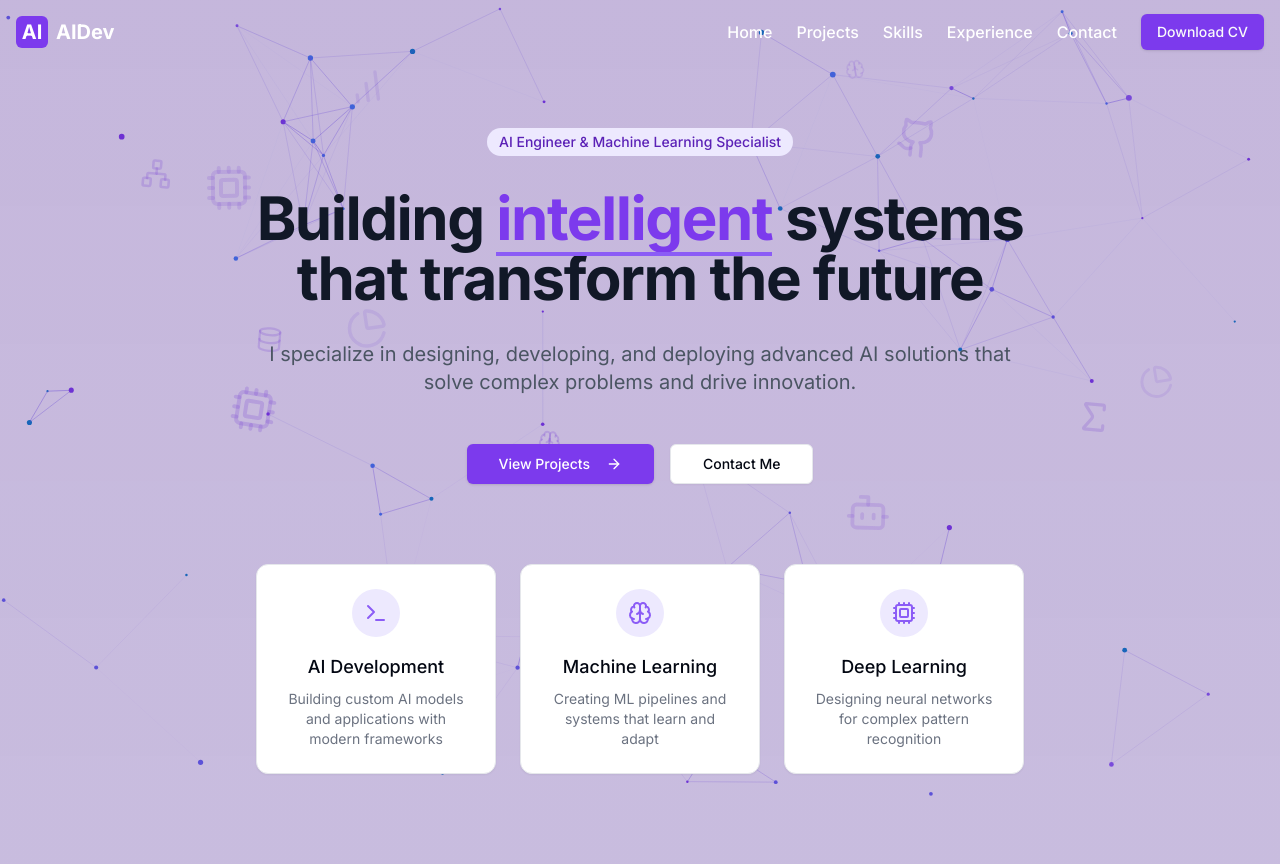
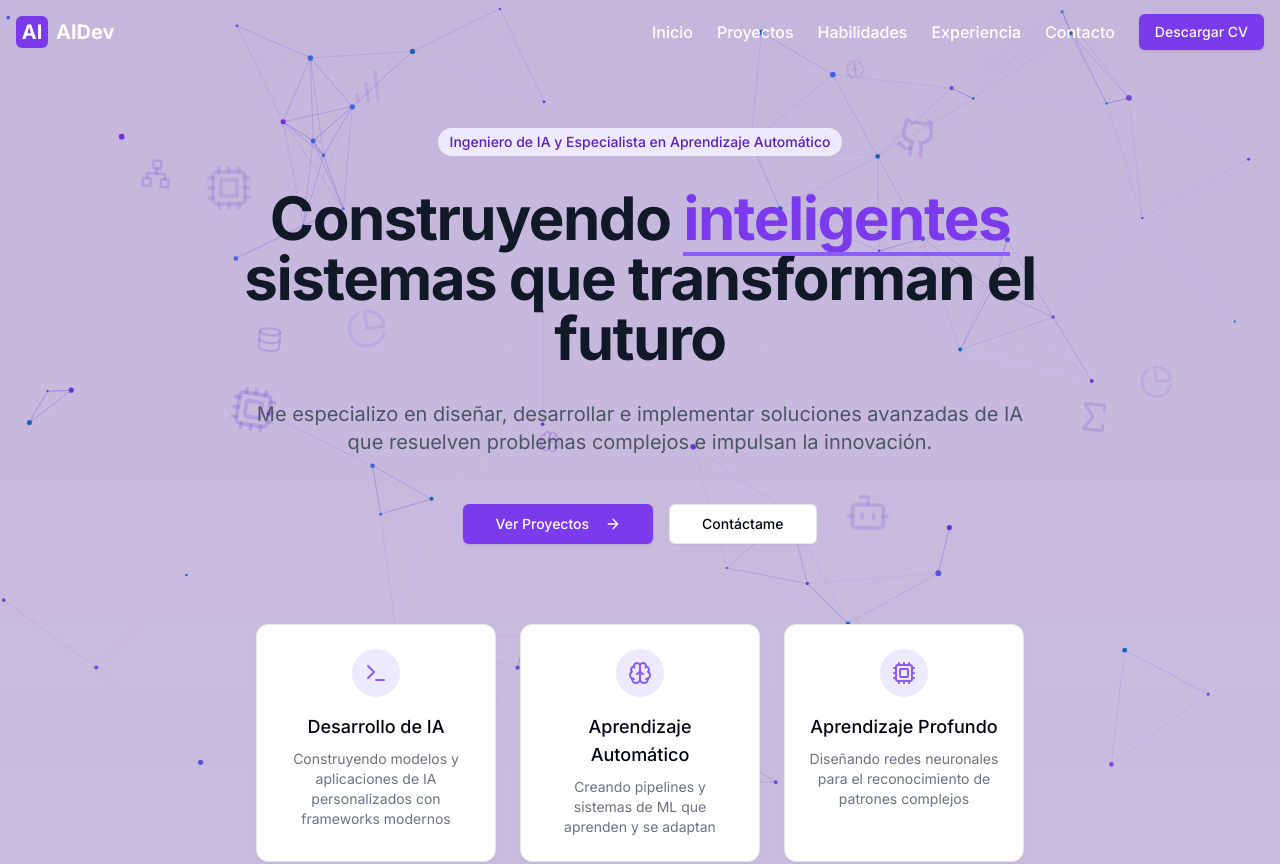
Before and after one commit to claudxfiles/cv, a Next.js app in the folder ai-engineer-portfolio/: page / in a window 1280 px wide. Shown: the top 864 px of the page. Built offline with nearby package versions, Linux system fonts and the light colour scheme.

Commit message:
Fase 1: Configuración inicial del proyecto y fundamentos completa

```diff
--- a/ai-engineer-portfolio/src/components/sections/hero-section.tsx
+++ b/ai-engineer-portfolio/src/components/sections/hero-section.tsx
@@ -7,20 +7,20 @@ const featureItems = [
   {
     id: "ai-dev",
     icon: <Terminal className="h-6 w-6 text-violet-500" />,
-    title: "AI Development",
-    description: "Building custom AI models and applications with modern frameworks",
+    title: "Desarrollo de IA",
+    description: "Construyendo modelos y aplicaciones de IA personalizados con frameworks modernos",
   },
   {
     id: "ml",
     icon: <Brain className="h-6 w-6 text-violet-500" />,
-    title: "Machine Learning",
-    description: "Creating ML pipelines and systems that learn and adapt",
+    title: "Aprendizaje Automático",
+    description: "Creando pipelines y sistemas de ML que aprenden y se adaptan",
   },
   {
     id: "deep-learning",
     icon: <Cpu className="h-6 w-6 text-violet-500" />,
-    title: "Deep Learning",
-    description: "Designing neural networks for complex pattern recognition",
+    title: "Aprendizaje Profundo",
+    description: "Diseñando redes neuronales para el reconocimiento de patrones complejos",
   },
 ];
 
@@ -36,7 +36,7 @@ const HeroSection: React.FC = () => {
             className="space-y-2"
           >
             <span className="inline-block px-3 py-1 text-sm font-medium rounded-full bg-violet-100 text-violet-800 dark:bg-violet-900/30 dark:text-violet-300">
-              AI Engineer & Machine Learning Specialist
+              Ingeniero de IA y Especialista en Aprendizaje Automático
             </span>
           </motion.div>
 
@@ -46,10 +46,10 @@ const HeroSection: React.FC = () => {
             transition={{ duration: 0.6, delay: 0.1 }}
             className="text-4xl md:text-5xl lg:text-6xl font-bold tracking-tight text-gray-900 dark:text-white"
           >
-            Building{' '}
+            Construyendo{' '}
             <span className="inline-block relative">
               <span className="text-violet-600 dark:text-violet-400">
-                intelligent
+                inteligentes
               </span>
               <motion.span
                 className="absolute -bottom-2 left-0 w-full h-1 bg-violet-500 dark:bg-violet-400"
@@ -58,7 +58,7 @@ const HeroSection: React.FC = () => {
                 transition={{ duration: 0.8, delay: 0.6 }}
               />
             </span>{' '}
-            systems that transform the future
+            sistemas que transforman el futuro
           </motion.h1>
 
           <motion.p
@@ -67,8 +67,7 @@ const HeroSection: React.FC = () => {
             transition={{ duration: 0.7, delay: 0.2 }}
             className="text-lg md:text-xl text-gray-600 dark:text-gray-300 max-w-3xl mx-auto"
           >
-            I specialize in designing, developing, and deploying advanced AI solutions
-            that solve complex problems and drive innovation.
+            Me especializo en diseñar, desarrollar e implementar soluciones avanzadas de IA que resuelven problemas complejos e impulsan la innovación.
           </motion.p>
 
           <motion.div
@@ -78,10 +77,10 @@ const HeroSection: React.FC = () => {
             className="flex flex-col sm:flex-row gap-4 justify-center items-center pt-4"
           >
             <Button size="lg" className="bg-violet-600 hover:bg-violet-700 text-white">
-              View Projects <ArrowRight className="ml-2 h-4 w-4" />
+              Ver Proyectos <ArrowRight className="ml-2 h-4 w-4" />
             </Button>
             <Button size="lg" variant="outline">
-              Contact Me
+              Contáctame
             </Button>
           </motion.div>
         </div>
--- a/ai-engineer-portfolio/src/components/sections/navbar.tsx
+++ b/ai-engineer-portfolio/src/components/sections/navbar.tsx
@@ -6,11 +6,11 @@ import { Sheet, SheetContent, SheetTrigger } from '@/components/ui/sheet';
 import { Menu, X, Github, Linkedin, Twitter } from 'lucide-react';
 
 const navItems = [
-  { name: 'Home', href: '#home' },
-  { name: 'Projects', href: '#projects' },
-  { name: 'Skills', href: '#skills' },
-  { name: 'Experience', href: '#experience' },
-  { name: 'Contact', href: '#contact' },
+  { name: 'Inicio', href: '#home' },
+  { name: 'Proyectos', href: '#projects' },
+  { name: 'Habilidades', href: '#skills' },
+  { name: 'Experiencia', href: '#experience' },
+  { name: 'Contacto', href: '#contact' },
 ];
 
 const Navbar: React.FC = () => {
@@ -117,7 +117,7 @@ const Navbar: React.FC = () => {
               </motion.a>
             ))}
             <Button className="bg-violet-600 hover:bg-violet-700">
-              Download CV
+              Descargar CV
             </Button>
           </nav>
 
@@ -133,7 +133,7 @@ const Navbar: React.FC = () => {
               <SheetContent side="right" className="w-[300px] sm:w-[400px]">
                 <div className="flex flex-col h-full">
                   <div className="flex justify-between items-center py-4">
-                    <span className="font-bold text-xl">Menu</span>
+                    <span className="font-bold text-xl">Menú</span>
                     <Button variant="ghost" size="icon" onClick={() => setIsOpen(false)}>
                       <X className="h-6 w-6" />
                     </Button>
```
Also changed, not shown: 1 other file (tests, documents, lock files or other folders).
